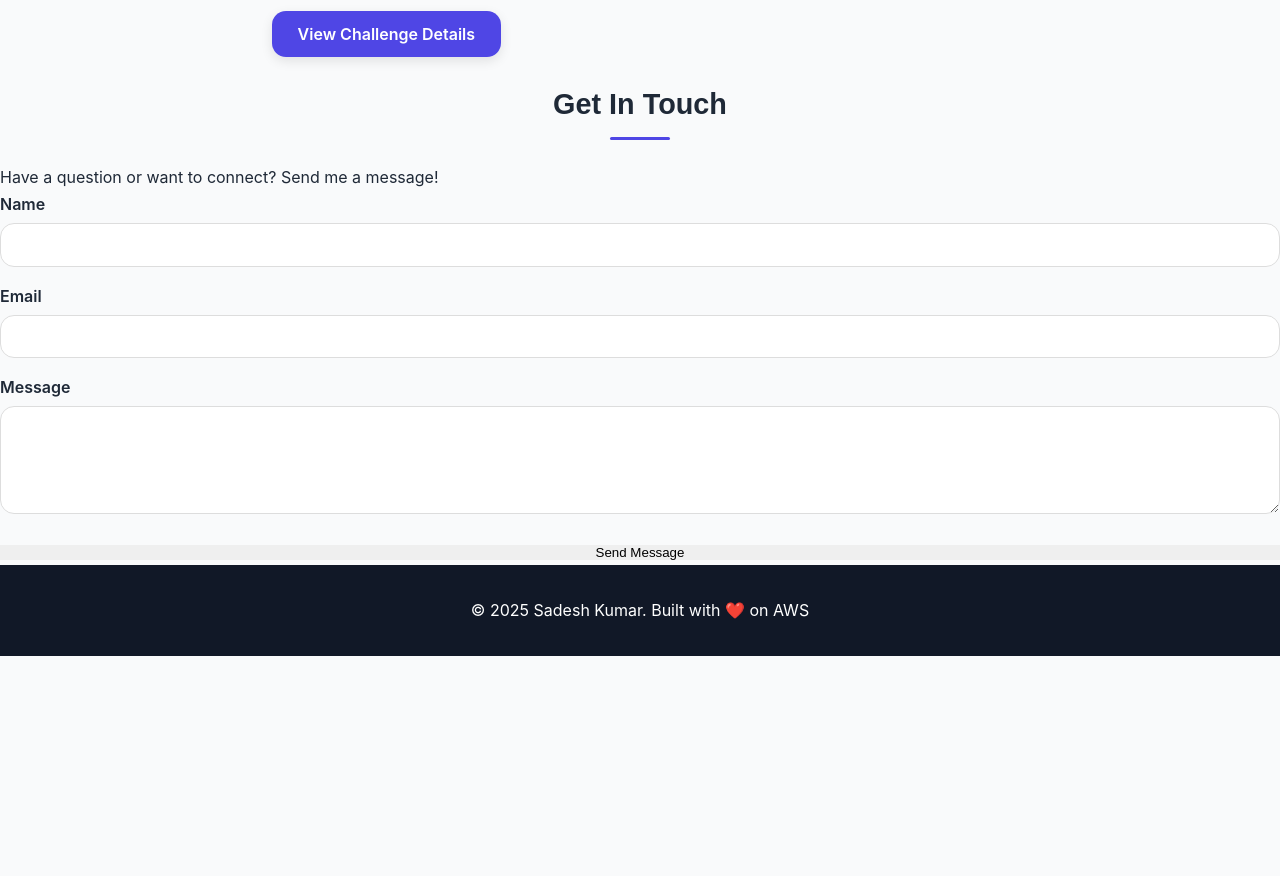
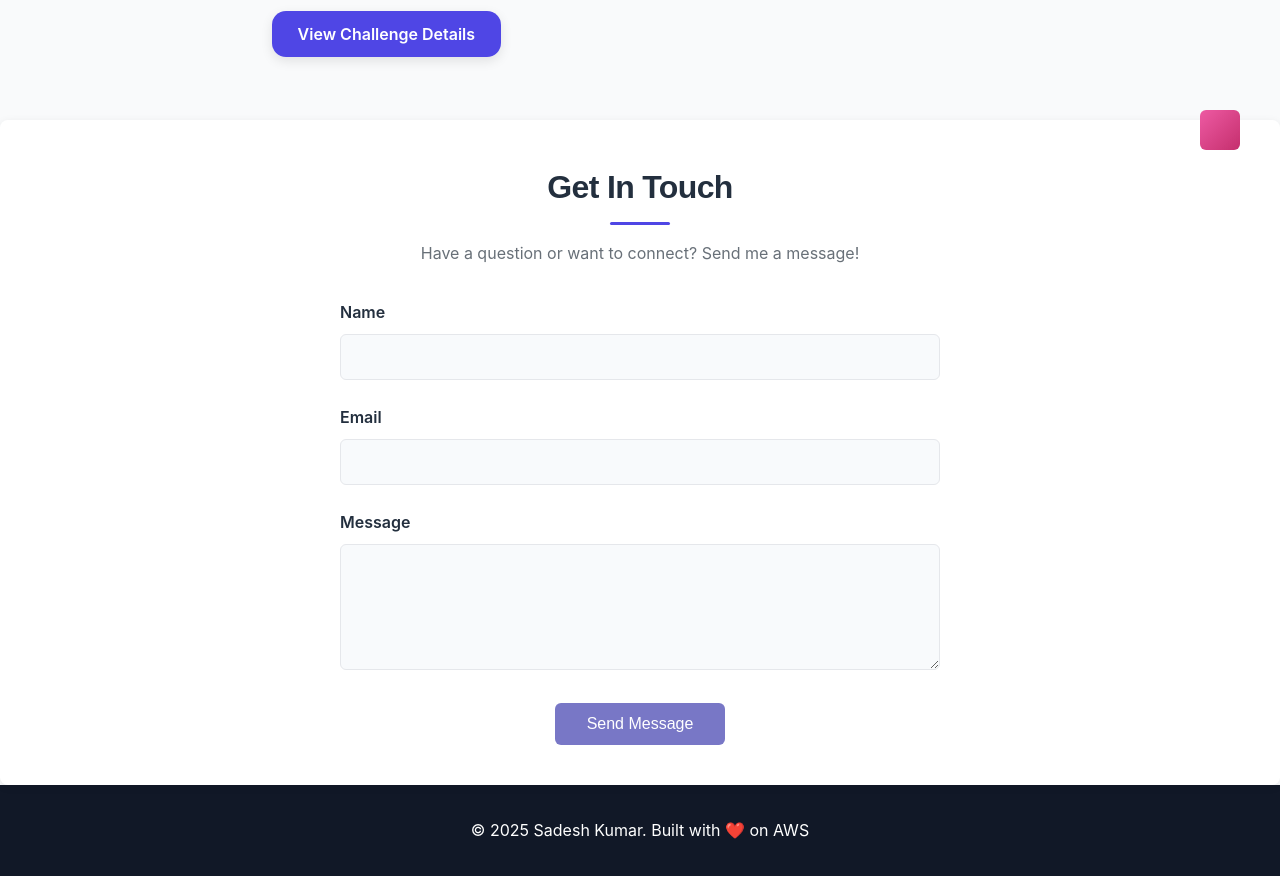
Before and after one commit to sadesh123/my-builder-challenge-website, a plain HTML site: page index.html in a window 1280 px wide. Shown: the part 1483-2359 px from the top of the page. Before the commit the page ends 2139 px from the top, so only its background shows below. Drawn offline with Linux system fonts and the light colour scheme.

Commit message:
Update styles.css

```diff
--- a/styles.css
+++ b/styles.css
@@ -185,35 +185,144 @@ section h3::after {
 /* ============================
    Contact Form
 ============================ */
-.contact form {
-  max-width: 600px;
-  margin: 0 auto;
-  background: white;
-  padding: 2rem;
-  border-radius: var(--radius);
-  box-shadow: var(--shadow);
+/* CONTACT FORM STYLES - Added for contact form functionality */
+.contact-form {
+    background: white;
+    border-radius: 8px;
+    padding: 40px;
+    margin-top: 40px;
+    box-shadow: 0 2px 8px rgba(0, 0, 0, 0.08);
+    position: relative;
 }
 
-form label {
-  display: block;
-  font-weight: 600;
-  margin-bottom: 0.3rem;
-}
-form input,
-form textarea {
-  width: 100%;
-  padding: 0.8rem;
-  border-radius: var(--radius);
-  border: 1px solid #ddd;
-  margin-bottom: 1rem;
-  font-family: var(--font-main);
-}
-form button {
-  width: 100%;
-  border: none;
-  cursor: pointer;
+/* Contact form decorative element */
+.contact-form::before {
+    content: '';
+    position: absolute;
+    top: -10px;
+    right: 40px;
+    width: 40px;
+    height: 40px;
+    background: linear-gradient(135deg, #ec4899 0%, #be185d 100%);
+    border-radius: 6px;
+    opacity: 0.9;
 }
 
+.contact-form h3 {
+    color: #232f3e;
+    font-size: 32px;
+    font-weight: 700;
+    margin-bottom: 16px;
+    letter-spacing: -0.02em;
+    text-align: center;
+}
+
+.contact-form > p {
+    font-size: 16px;
+    color: #687078;
+    margin-bottom: 32px;
+    text-align: center;
+    line-height: 1.6;
+}
+
+/* Contact form container and layout */
+.contact-form-container {
+    max-width: 600px;
+    margin: 0 auto;
+}
+
+/* Form message styles for success/error notifications */
+.form-message {
+    padding: 12px 16px;
+    border-radius: 6px;
+    margin-bottom: 24px;
+    font-weight: 500;
+    text-align: center;
+}
+
+.form-message.success {
+    background: #dcfce7;
+    color: #166534;
+    border: 1px solid #bbf7d0;
+}
+
+.form-message.error {
+    background: #fef2f2;
+    color: #dc2626;
+    border: 1px solid #fecaca;
+}
+
+.form-group {
+    margin-bottom: 24px;
+}
+
+.form-group label {
+    display: block;
+    font-weight: 600;
+    color: #232f3e;
+    margin-bottom: 8px;
+    font-size: 16px;
+}
+
+/* Contact form input and textarea styles */
+.form-group input,
+.form-group textarea {
+    width: 100%;
+    padding: 12px 16px;
+    border: 1px solid #e5e7eb;
+    border-radius: 6px;
+    font-size: 16px;
+    font-family: inherit;
+    background: #f8fafc;
+    transition: all 0.2s ease;
+}
+
+.form-group input:focus,
+.form-group textarea:focus {
+    outline: none;
+    border-color: #7877c6;
+    background: white;
+    box-shadow: 0 0 0 3px rgba(120, 119, 198, 0.1);
+}
+
+.form-group textarea {
+    resize: vertical;
+    min-height: 120px;
+}
+
+/* Contact form submit button */
+.contact-submit-btn {
+    background: #7877c6;
+    color: white;
+    padding: 12px 32px;
+    border: none;
+    border-radius: 6px;
+    font-weight: 500;
+    font-size: 16px;
+    cursor: pointer;
+    transition: all 0.2s ease;
+    display: block;
+    margin: 0 auto;
+}
+
+.contact-submit-btn:hover {
+    background: #6b6ab8;
+    transform: translateY(-1px);
+}
+
+@media (max-width: 768px) {
+    /* Contact form mobile styles */
+    .contact-form {
+        padding: 24px;
+    }
+
+    /* Contact form mobile heading */
+    .contact-form h3 {
+        font-size: 24px;
+    }
+}
+
+/* END CONTACT FORM STYLES */
 /* ============================
    Footer
 ============================ */
```
